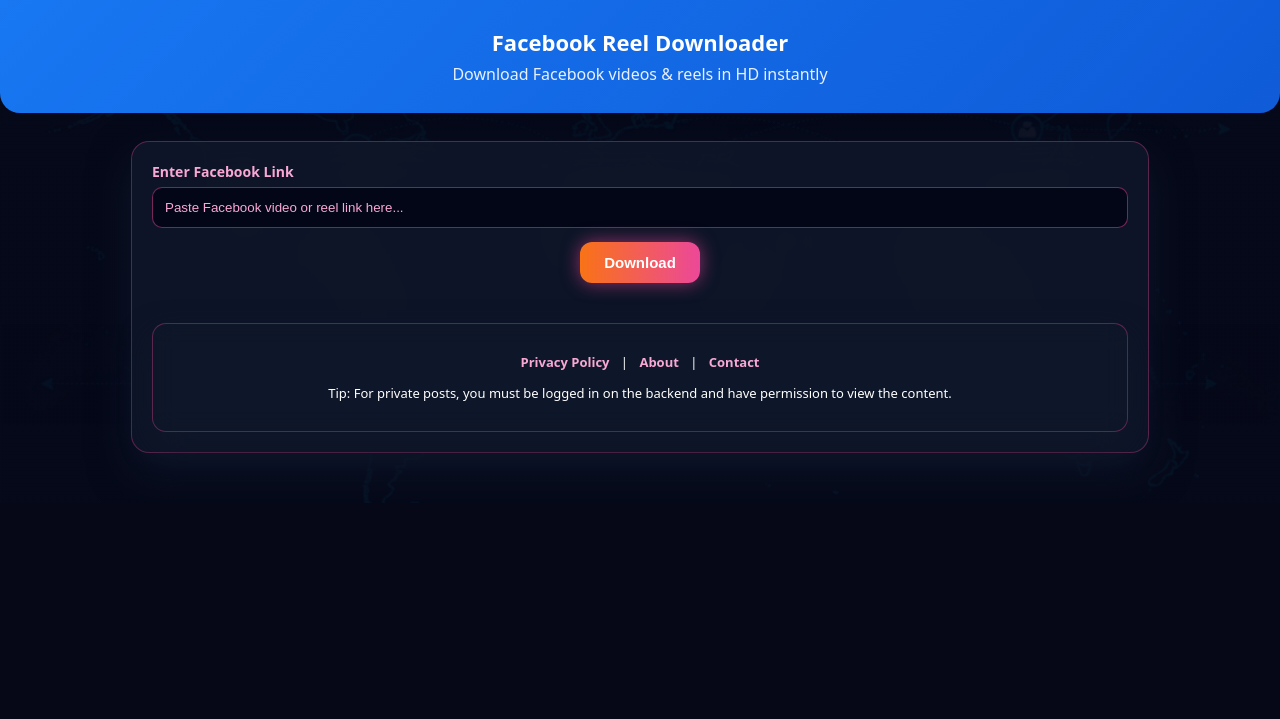
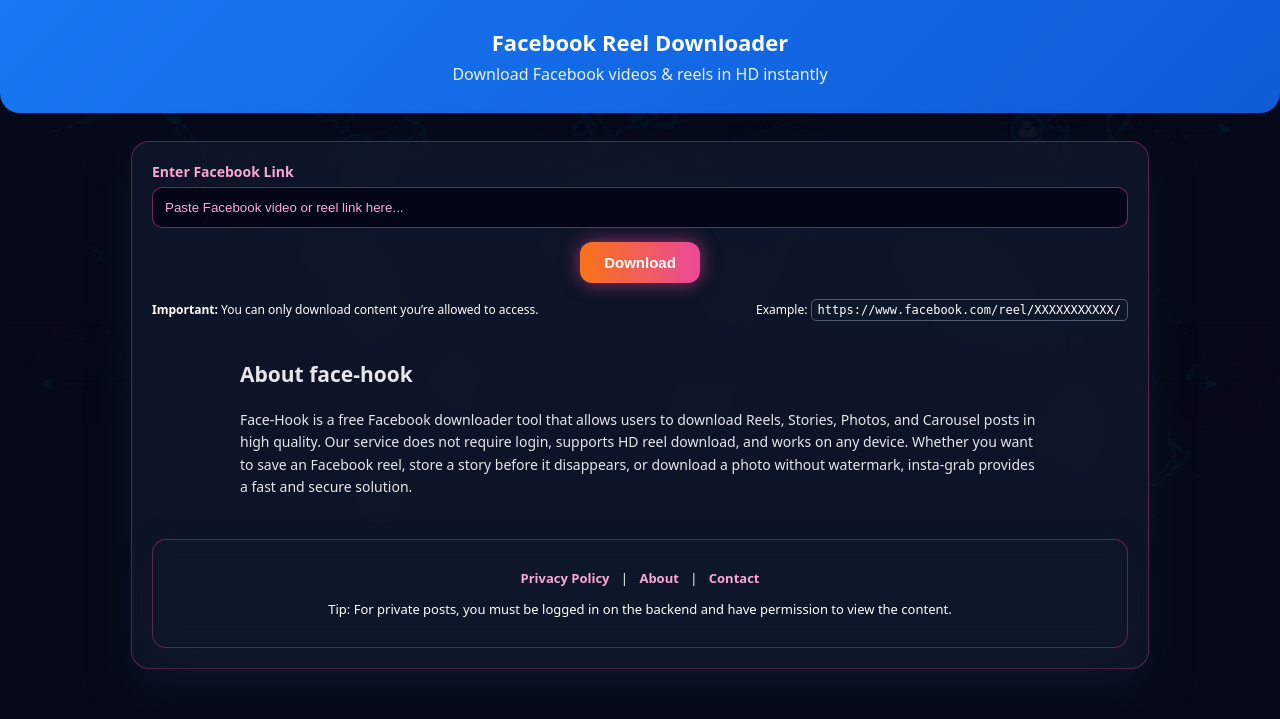
Before and after one commit to devilyuvraj11/Instagrab, a Flask app: template templates/facebook.html in a window 1280 px wide. Shown: the part 376-1095 px from the top of the page. Before the commit the page ends 879 px from the top, so only its background shows below. Run offline with Flask 3, Linux system fonts and the light colour scheme; the template is opened without the code that fills it, so the values that code supplies are empty; grey boxes are pictures that could not be loaded.

Commit message:
Update facebook.html

```diff
--- a/templates/facebook.html
+++ b/templates/facebook.html
@@ -94,6 +94,21 @@ placeholder="Paste Facebook video or reel link here...">
           </div>
         </div>
 
+      <section>
+        <div class="instructions-footer">
+          <span><strong>Important:</strong> You can only download content you’re allowed to access.</span>
+          <span>Example: <code>https://www.facebook.com/reel/XXXXXXXXXXX/</code></span>
+        </div>
+
+        <section style="max-width:800px;margin:40px auto;color:#e5e7eb;font-size:14px;line-height:1.6;">
+  <h2>About face-hook</h2>
+  <p>Face-Hook is a free Facebook downloader tool that allows users to download Reels, Stories, Photos, and Carousel posts in high quality. Our service does not require login, supports HD reel download, and works on any device. Whether you want to save an Facebook reel, store a story before it disappears, or download a photo without watermark, insta-grab provides a fast and secure solution.</p>
+</section>
+      </section>
+
+
+
+
         <footer class="hint">
          <p>
     <a href="/privacy-policy">Privacy Policy</a> |
```
